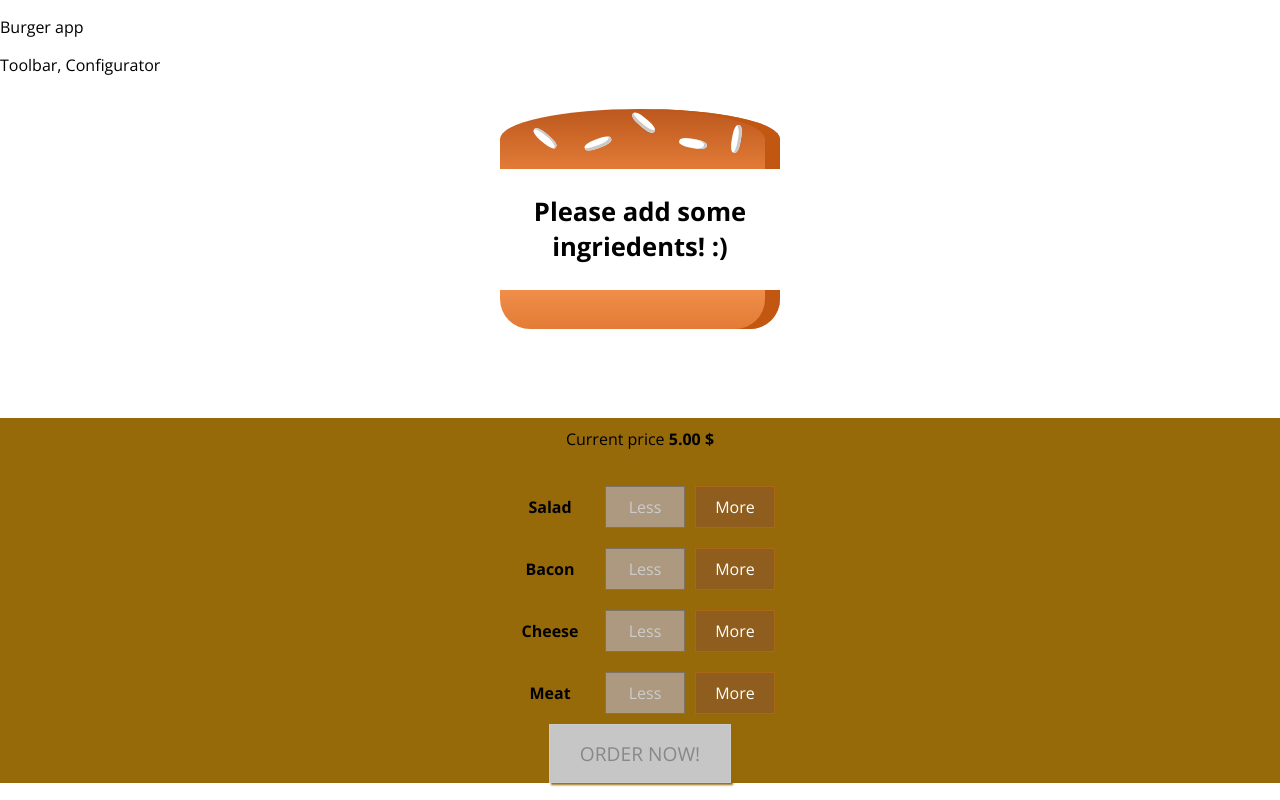
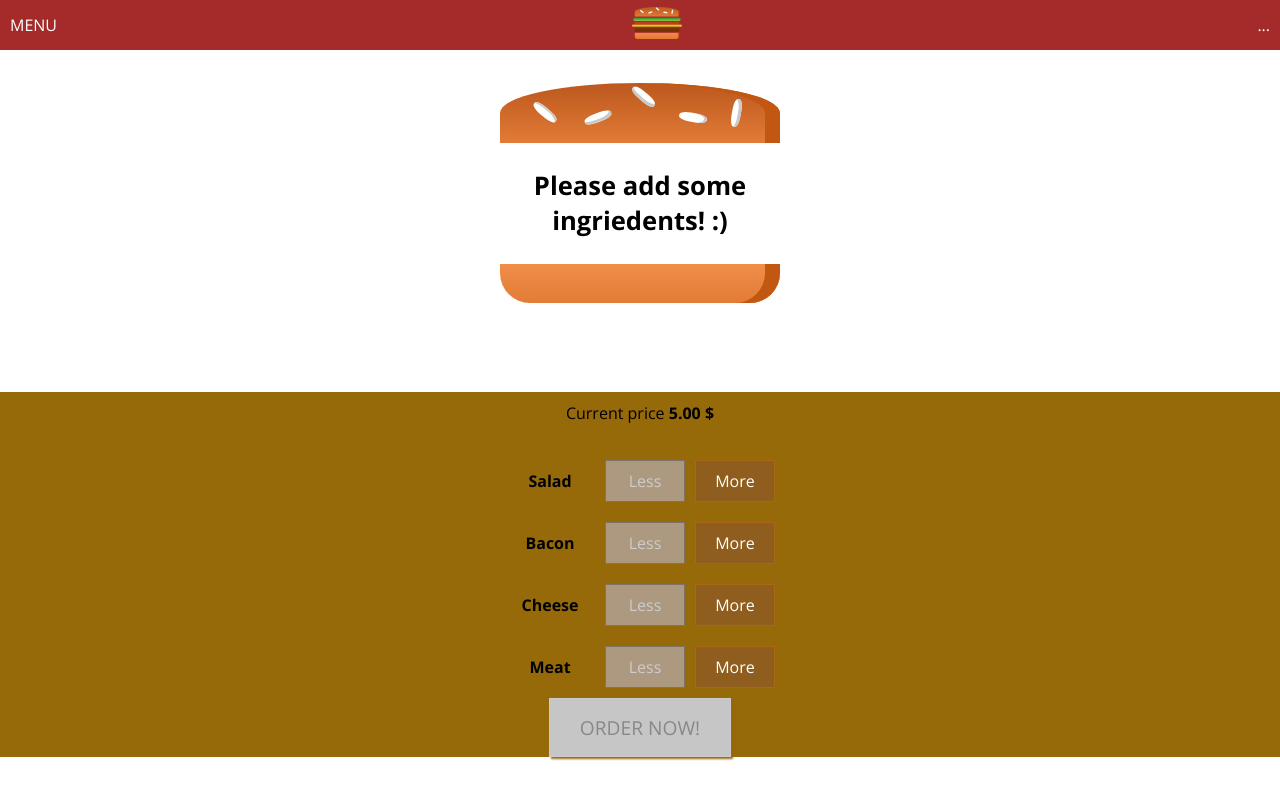
Before and after one commit to BartlomiejKar/burger-app-react, a React (Create React App) app: page / in a window 1280 px wide. Built offline with nearby package versions, Linux system fonts and the light colour scheme.

Commit message:
added Toolbar and Logo component

```diff
--- a/src/App.js
+++ b/src/App.js
@@ -7,7 +7,6 @@
   render() {
     return (
       <div>
-        <p>Burger app</p>
         <Layout>
           <BurgerBuilder></BurgerBuilder>
         </Layout>
--- a/src/components/Layout/Layout.js
+++ b/src/components/Layout/Layout.js
@@ -1,11 +1,12 @@
 import React from "react";
 import "./Layout.css";
 import Child from "../hoc/child";
+import Toolbar from "../Toolbar/Toolbar";
 
 const layout = (props) => {
   return (
     <Child>
-      <div>Toolbar, Configurator</div>
+      <Toolbar />
       <main className="Content">{props.children}</main>
     </Child>
   );
--- /dev/null
+++ b/src/components/Toolbar/Logo.css
@@ -0,0 +1,7 @@
+.Logo {
+  padding: 5px;
+}
+
+.Logo img {
+  width: 50px;
+}
--- /dev/null
+++ b/src/components/Toolbar/Logo.js
@@ -0,0 +1,13 @@
+import React from "react";
+import burgerLogo from "../images/burger-logo.png";
+import "./Logo.css";
+
+const logo = (props) => {
+  return (
+    <div className="Logo">
+      <img src={burgerLogo} alt="BurgerLogo" />
+    </div>
+  );
+};
+
+export default logo;
--- /dev/null
+++ b/src/components/Toolbar/Toolbar.css
@@ -0,0 +1,11 @@
+.Toolbar {
+  background-color: brown;
+  display: flex;
+  width: 100%;
+  height: 50px;
+  align-items: center;
+  justify-content: space-between;
+  color: white;
+  box-sizing: border-box;
+  padding: 10px;
+}
--- /dev/null
+++ b/src/components/Toolbar/Toolbar.js
@@ -0,0 +1,15 @@
+import React from "react";
+import "./Toolbar.css";
+import Logo from "./Logo";
+
+const Toolbar = (props) => {
+  return (
+    <header className="Toolbar">
+      <div>MENU</div>
+      <Logo />
+      <div>...</div>
+    </header>
+  );
+};
+
+export default Toolbar;
```
Also changed, not shown: src/components/images/burger-logo.png (added).
